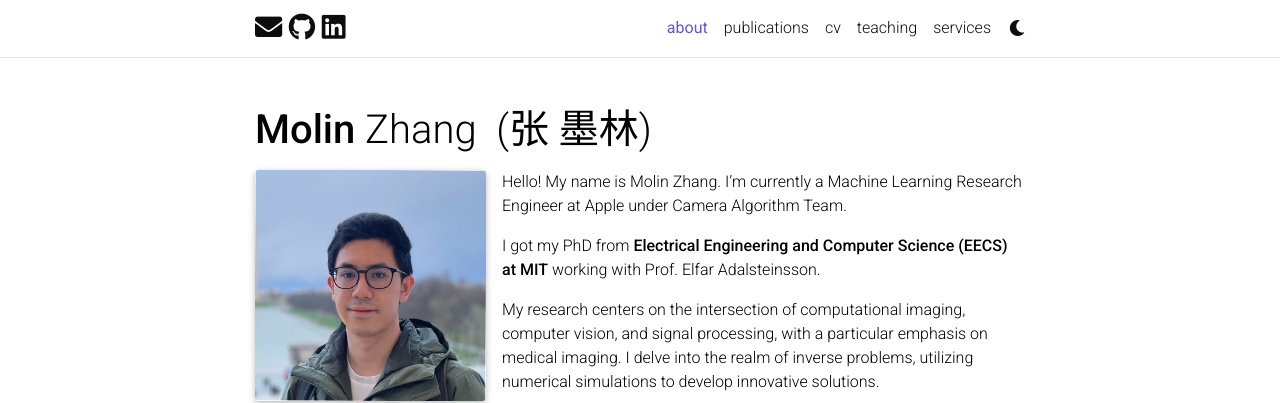
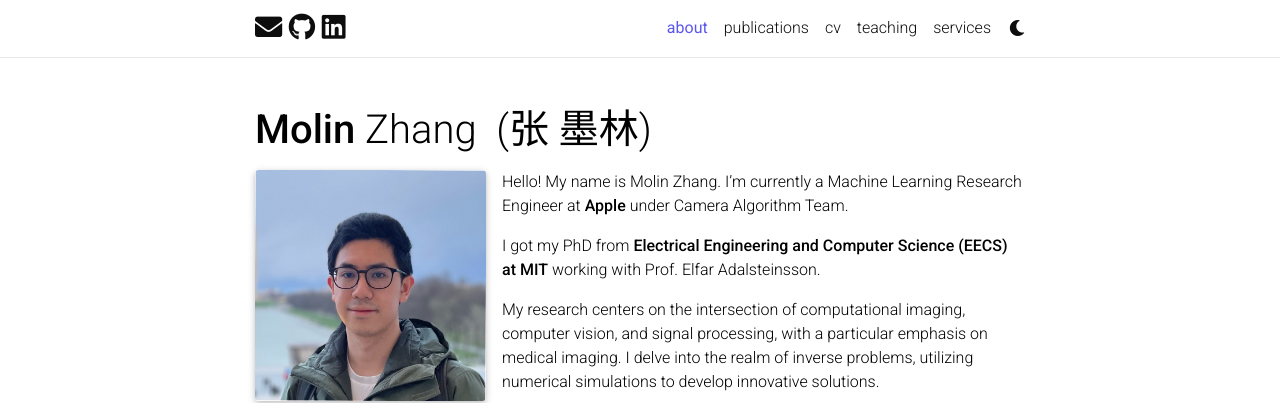
Before and after one commit to molinzhang/molinzhang.github.io, a Jekyll site: the page built from _pages/about.md, in a window 1280 px wide and 900 px high. Shown: the top 403 px of the window. Built offline with Jekyll 4.4.1, drawn with Linux system fonts in a browser that asks for light colours; full-size pictures stand in for the smaller copies a plugin makes; comment, search, counter and statistics services are not loaded; a style sheet for code colours, icons or effects is not loaded.

```diff
--- a/_pages/about.md
+++ b/_pages/about.md
@@ -19,7 +19,7 @@ selected_papers: true # includes a list of papers marked as "selected={true}"
 social: true  # includes social icons at the bottom of the page
 ---
 
-Hello! My name is Molin Zhang. I'm currently a Machine Learning Research Engineer at Apple under Camera Algorithm Team.
+Hello! My name is Molin Zhang. I'm currently a Machine Learning Research Engineer at **Apple** under Camera Algorithm Team.
 
 I got my PhD from **Electrical Engineering and Computer Science (EECS) at MIT** working with Prof. Elfar Adalsteinsson.
 
```
